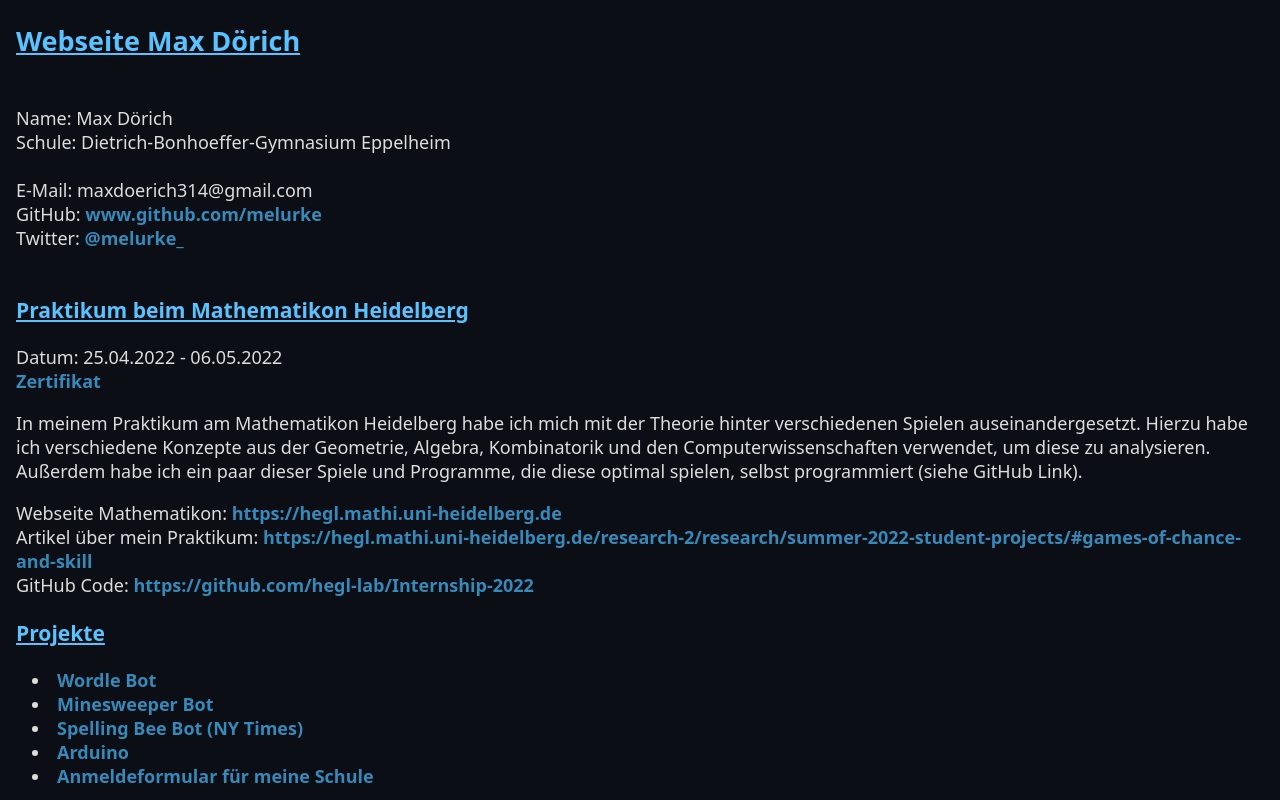
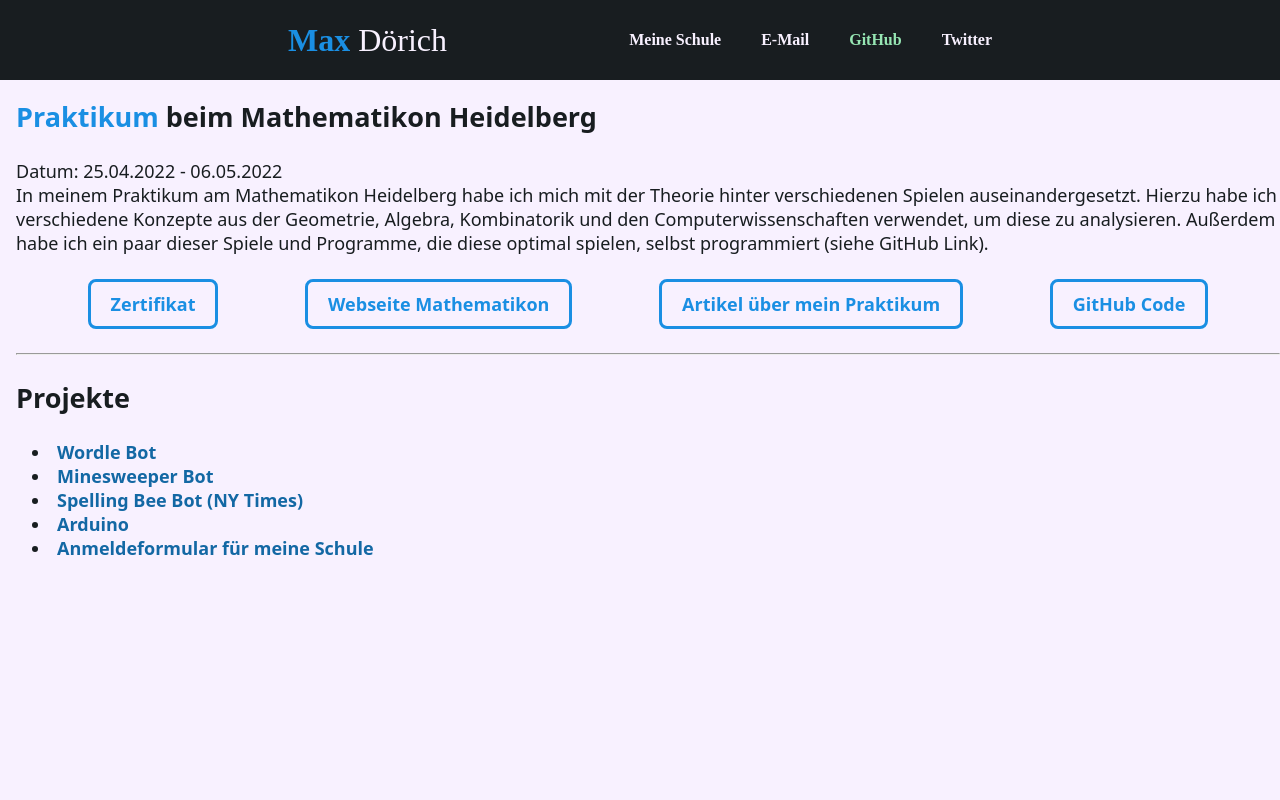
Before and after one commit to melurke/melurke.github.io, a plain HTML site: page index.html in a window 1280 px wide. Drawn offline with Linux system fonts and the light colour scheme.

Commit message:
New Design

```diff
--- a/index.html
+++ b/index.html
@@ -11,35 +11,50 @@
 	<link href="https://fonts.googleapis.com/css2?family=Roboto:ital,wght@0,100;0,300;0,400;0,500;0,700;0,900;1,100;1,300;1,400;1,500;1,700;1,900&display=swap" rel="stylesheet">
 </head>
 <body>
-	<h2 class="headline">Webseite Max Dörich</h2>
-	<br />
-	<div>
-		<span>Name: Max Dörich</span><br />
-		<span>Schule: Dietrich-Bonhoeffer-Gymnasium Eppelheim</Datag></span><br />
+	<!-- Header -->
+	<div class="header">
+		<div class="inner_header">
+			<div class="name_container">
+				<h1>Max<span> Dörich</span></h1>
+			</div>
+
+			<ul class="navigation">
+				<a target="_blank" href="https://www.eppelheim.de/dbg/"><li>Meine Schule</li></a>
+				<a target="_blank" href="mailto:maxdoerich314@gmail.com"><li>E-Mail</li></a>
+				<a target="_blank" href="https://www.github.com/melurke"><li class="important_link"><span>GitHub</span></li></a>
+				<a target="_blank" href="https://www.twitter.com/melurke_"><li>Twitter</li></a>
+			</ul>
+		</div>
 	</div>
 	<br />
-	<div>
-		<span>E-Mail: maxdoerich314@gmail.com</span><br />
-		<span>GitHub: </span><a target="_blank" href="https://www.github.com/melurke">www.github.com/melurke</a><br />
-		<span>Twitter: </span><a target="_blank" href="https://www.twitter.com/melurke_">@melurke_</a><br />
-	</div>
-	<br />
-	<div>
-		<h3 class="headline">Praktikum beim Mathematikon Heidelberg</h3>
-		<span>Datum: 25.04.2022 - 06.05.2022</span><br />
-		<a target="_blank" href="bogy_certificate.pdf">Zertifikat</a><br />
-		<p>In meinem Praktikum am Mathematikon Heidelberg habe ich mich mit der Theorie hinter verschiedenen Spielen auseinandergesetzt. Hierzu habe ich verschiedene Konzepte aus der Geometrie, Algebra, Kombinatorik und den Computerwissenschaften verwendet, um diese zu analysieren. Außerdem habe ich ein paar dieser Spiele und Programme, die diese optimal spielen, selbst programmiert (siehe GitHub Link).</p>
-		<span>Webseite Mathematikon: </span><a target="_blank" href="https://hegl.mathi.uni-heidelberg.de">https://hegl.mathi.uni-heidelberg.de</a><br />
-		<span>Artikel über mein Praktikum: </span><a target="_blank" href="https://hegl.mathi.uni-heidelberg.de/research-2/research/summer-2022-student-projects/#games-of-chance-and-skill">https://hegl.mathi.uni-heidelberg.de/research-2/research/summer-2022-student-projects/#games-of-chance-and-skill</a><br />
-		<span>GitHub Code: </span><a target="_blank" href="https://github.com/hegl-lab/Internship-2022">https://github.com/hegl-lab/Internship-2022</a><br />
-	</div>
-	<div>
-		<h3 class="headline">Projekte</h3>
-		<li><a target="_blank" href="https://www.github.com/melurke/Wordle">Wordle Bot</a></li>
-		<li><a target="_blank" href="https://www.github.com/melurke/Minesweeper">Minesweeper Bot</a></li>
-		<li><a target="_blank" href="https://www.github.com/melurke/Spelling-Bee">Spelling Bee Bot (NY Times)</a></li>
-		<li><a target="_blank" href="https://www.github.com/melurke/Arduino">Arduino</a></li>
-		<li><a target="_blank" href="https://www.github.com/melurke/PySimpleGUI">Anmeldeformular für meine Schule</a></li>
+
+	<div class="content">
+
+		<!-- Praktikum -->
+		<div>
+			<span class="headline2 important">Praktikum </span><span class="headline2">beim Mathematikon Heidelberg</span><br /><br />
+			<span>Datum: 25.04.2022 - 06.05.2022</span><br />
+			<p>In meinem Praktikum am Mathematikon Heidelberg habe ich mich mit der Theorie hinter verschiedenen Spielen auseinandergesetzt. Hierzu habe ich verschiedene Konzepte aus der Geometrie, Algebra, Kombinatorik und den Computerwissenschaften verwendet, um diese zu analysieren. Außerdem habe ich ein paar dieser Spiele und Programme, die diese optimal spielen, selbst programmiert (siehe GitHub Link).</p><br />
+			<div class="praktikum_links">
+				<a class="button" target="_blank" href="bogy_certificate.pdf">Zertifikat</a>
+				<a class="button" target="_blank" href="https://hegl.mathi.uni-heidelberg.de">Webseite Mathematikon</a>
+				<a class="button" target="_blank" href="https://hegl.mathi.uni-heidelberg.de/research-2/research/summer-2022-student-projects/#games-of-chance-and-skill">Artikel über mein Praktikum</a>
+				<a class="button" target="_blank" href="https://github.com/hegl-lab/Internship-2022">GitHub Code</a>
+			</div>
+		</div>
+		<br />
+		<hr>
+		<br />
+
+		<!-- Projekte -->
+		<div>
+			<span class="headline2">Projekte</span><br /><br />
+			<li><a class="transition_link" target="_blank" href="https://www.github.com/melurke/Wordle">Wordle Bot</a></li>
+			<li><a class="transition_link" target="_blank" href="https://www.github.com/melurke/Minesweeper">Minesweeper Bot</a></li>
+			<li><a class="transition_link" target="_blank" href="https://www.github.com/melurke/Spelling-Bee">Spelling Bee Bot (NY Times)</a></li>
+			<li><a class="transition_link" target="_blank" href="https://www.github.com/melurke/Arduino">Arduino</a></li>
+			<li><a class="transition_link" target="_blank" href="https://www.github.com/melurke/PySimpleGUI">Anmeldeformular für meine Schule</a></li>
+		</div>
 	</div>
 </body>
 </html>
--- a/style.css
+++ b/style.css
@@ -1,30 +1,158 @@
-html {
-    background-color:#0B0E14;
+* {
+    margin: 0;
+    padding: 0;
+    list-style: none;
+    text-decoration: none;
+    background-color: #f8f1ff;
 }
 
-body {
+.content {
     font-family: system-ui, -apple-system, BlinkMacSystemFont, 'Segoe UI', Roboto, Oxygen, Ubuntu, Cantarell, 'Open Sans', 'Helvetica Neue', sans-serif;
     font-size: large;
-    color:#dddddd;
+    color:#181d20;
     margin-left: 16px;
+    background-color: #f8f1ff;
+}
+
+.header {
+    width: 100%;
+    height: 80px;
+    display: block;
+    background-color: #181d20;
+    position: sticky;
+    top: 0;
+    z-index: 1020;
+}
+
+.inner_header {
+    width: 55%;
+    height: 100%;
+    display: block;
+    margin: 0 auto;
+    background-color: #181d20;
+}
+
+.name_container {
+    height: 100%;
+    display: table;
+    float: left;
+}
+
+.name_container h1 {
+    color: #1a8fe3;
+    background-color: #181d20;
+    height: 100%;
+    display: table-cell;
+    vertical-align: middle;
+    font-family: "Montserrat";
+    font-size: 32px;
+    font-weight: bold;
+}
+
+.name_container h1 span {
+    font-weight: 200;
+    color: #f8f1ff;
+    background-color: #181d20;
+}
+
+.navigation {
+    float: right;
+    height: 100%;
+}
+
+.navigation a {
+    height: 100%;
+    display: table;
+    float: left;
+    padding: 0px 20px;
+    background-color: #181d20;
+}
+
+.navigation a:last-child {
+    padding-right: 0;
+}
+
+.navigation a li {
+    display: table-cell;
+    vertical-align: middle;
+    height: 100%;
+    color: #f8f1ff;
+    background-color: #181d20;
+    font-family: "Montserrat";
+    font-size: 16px;
+}
+
+.navigation a li span {
+    color: #96e6b3;
+    background-color: #181d20;
 }
 
 a {
     text-decoration: none;
-    color:#3689b9;
+    color:#1368A4;
     font-weight: bold;
 }
 
-a:hover {
-    text-decoration: underline;
-    color: #59c2ff;;
+.transition_link {
+    transition: 0.4s;
 }
 
-.headline {
-    color:#59c2ff;
-    text-decoration: underline;
+a:hover {
+    color: #1a8fe3;
 }
 
-li {
+.important {
+    color: #1a8fe3;
+}
+
+.content li {
     margin-left: 16px;
+    list-style: disc;
 }
+
+.headline1 {
+    font-size: 36px;
+    font-weight: bold;
+}
+
+.headline2 {
+    font-size: 27px;
+    font-weight: bold;
+}
+
+.praktikum_links {
+    display: flex;
+    justify-content: space-evenly;
+}
+
+.button {
+    appearance: none;
+    background: none;
+    border: none;
+    outline: none;
+    cursor: pointer;
+
+    padding: 10px 20px;
+    border-radius: 8px;
+    font-size: large;
+    font-weight: 600;
+    margin: 0 15px;
+    transition: 0.4s;
+
+    color:  #1a8fe3;
+    border: 3px solid #1a8fe3;
+}
+
+.button:hover {
+    color: #f8f1ff;
+    background-color: #1a8fe3;
+}
+
+.box {
+    width: 45%;
+    border-radius: 16px;
+    padding: 20px;
+    background-color:#1a8fe3;
+    color:#f8f1ff;
+    box-shadow: 0 0px 8px #1a8fe3;
+}
```
